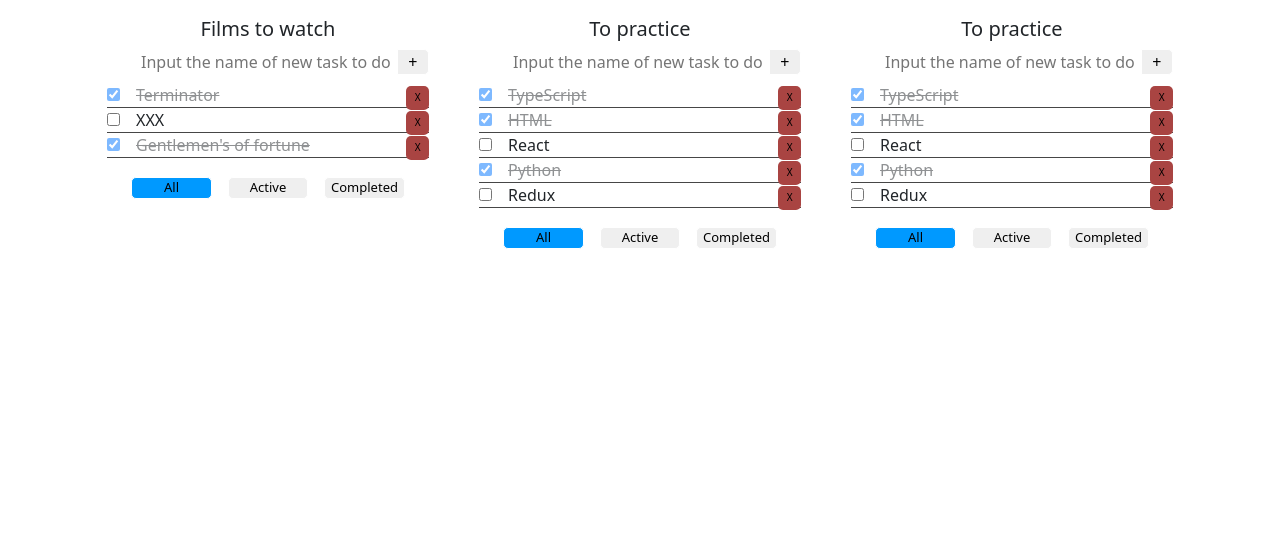
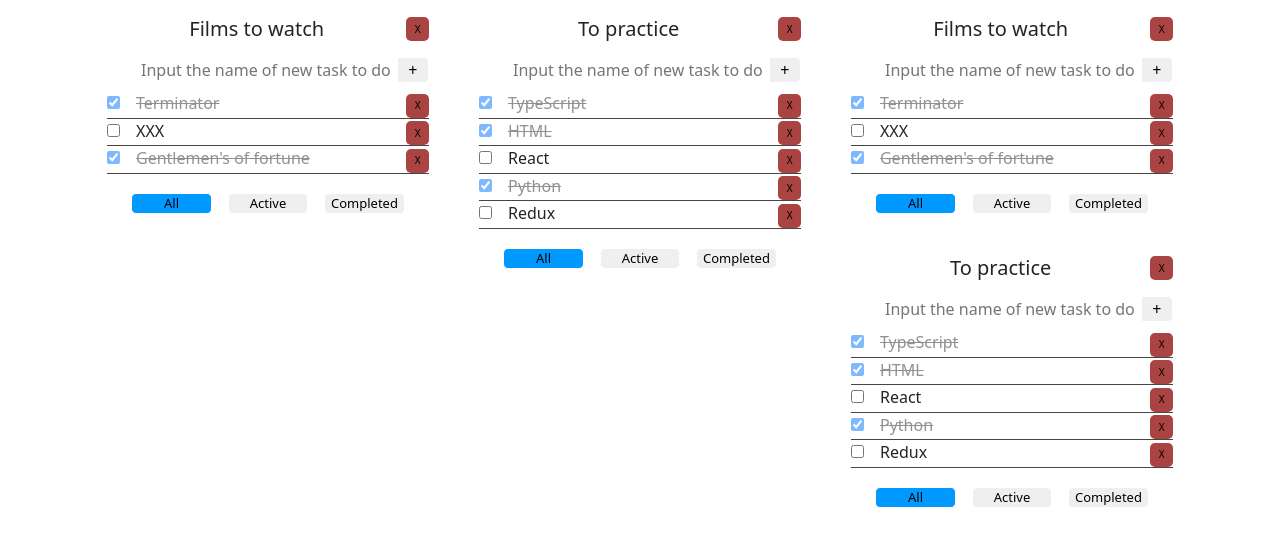
Before and after one commit to Deyvidas/todo-list-ts, a React (Create React App) app: page / in a window 1280 px wide. Shown: the top 546 px of the page. Built offline with nearby package versions, Linux system fonts and the light colour scheme.

Commit message:
Changed the structure of the HTML.

```diff
--- a/src/components/SubTaskElement.tsx
+++ b/src/components/SubTaskElement.tsx
@@ -1,4 +1,4 @@
-import { HTMLAttributes } from 'react';
+import { ButtonHTMLAttributes, HTMLAttributes } from 'react';
 import { InputHTMLAttributes } from 'react';
 
 import SubTaskModel from '../models/SubTaskModel';
@@ -24,6 +24,10 @@ export default function SubTaskElement(props: SubTasksProps) {
         checked: props.subTask.isDone,
         readOnly: true,
     };
+    const buttonDeleteProps: ButtonHTMLAttributes<HTMLButtonElement> = {
+        className: 'delete_button',
+        onClick: () => props.onClickDelete(props.subTask),
+    };
 
     return (
         <li className='task_card__subTask'>
@@ -33,7 +37,7 @@ export default function SubTaskElement(props: SubTasksProps) {
                 <span>{props.subTask.title}</span>
             </div>
             <div className='task_card__subTask_delete'>
-                <button onClick={() => props.onClickDelete(props.subTask)}>X</button>
+                <button {...buttonDeleteProps}>X</button>
             </div>
         </li>
     );
--- a/src/components/TaskCard.tsx
+++ b/src/components/TaskCard.tsx
@@ -97,14 +97,14 @@ export default function TaskCard({ task }: TaskCardProps) {
     }
 
     return (
-        //prettier-ignore
-        <td>
-            <div className='task_card'>
-                <h5 className='task_card__title'>{task.title}</h5>
-                <TaskCardInput {...taskCardInputProps} />
-                <SubTasksContainer {...subTasksContainerProps}/>
-                <TaskCardButtonsContainer {...taskCardButtonsProps}/>
+        <div className='task_card'>
+            <div className='task_card__title'>
+                <h5>{task.title}</h5>
+                <button className='delete_button'>X</button>
             </div>
-        </td>
+            <TaskCardInput {...taskCardInputProps} />
+            <SubTasksContainer {...subTasksContainerProps} />
+            <TaskCardButtonsContainer {...taskCardButtonsProps} />
+        </div>
     );
 }
--- a/src/components/TaskCardsContainer.tsx
+++ b/src/components/TaskCardsContainer.tsx
@@ -1,40 +1,18 @@
-import { ReactElement } from 'react';
-
 import TaskCard from './TaskCard';
 import TaskModel from '../models/TaskModel';
-
-type T = ReactElement<HTMLTableRowElement>;
 
 type TasksContainerProps = {
     tasks: Array<TaskModel>;
 };
 
 export default function TaskCardsContainer({ tasks }: TasksContainerProps) {
-    if (tasks.length === 0) return <></>;
+    function buildTaskCard(task: TaskModel) {
+        return (
+            <div key={task.id} className='column-3'>
+                <TaskCard task={task} />
+            </div>
+        );
+    }
 
-    return (
-        <table className='tasks_cards'>
-            <tbody>
-                <>{[...renderRowsWithTasks(tasks)]}</>
-            </tbody>
-        </table>
-    );
+    return <>{tasks.map(buildTaskCard)}</>;
 }
-
-function* renderRowsWithTasks(tasks: Array<TaskModel>): Generator<T> {
-    let row: Array<JSX.Element> = [<TaskCard key={tasks[0].id} task={tasks[0]} />];
-    let trAttrs = { key: 1 };
-
-    for (let i = 1; i < tasks.length; i++) {
-        const element = <TaskCard key={tasks[i].id} task={tasks[i]} />;
-        if (i % 3 === 0) {
-            yield <tr {...trAttrs}>{row}</tr>;
-            trAttrs.key++;
-            row = [element];
-        } else {
-            row.push(element);
-        }
-    }
-    yield <tr {...trAttrs}>{row}</tr>;
-    trAttrs.key++;
-}
--- a/src/dataStorage.ts
+++ b/src/dataStorage.ts
@@ -25,6 +25,13 @@ task3.bulkCreateSubTasks([
     new SubTaskModel('Redux', false),
 ]);
 
+let task4 = new TaskModel('Films to watch');
+task4.bulkCreateSubTasks([
+    new SubTaskModel('Terminator', true),
+    new SubTaskModel('XXX', false),
+    new SubTaskModel("Gentlemen's of fortune", true),
+]);
+
 export const tasksTodo2: TasksListModel = new TasksListModel([]);
 
-export const tasksTodo: TasksListModel = new TasksListModel([task1, task2, task3]);
+export const tasksTodo: TasksListModel = new TasksListModel([task1, task2, task4, task3]);
--- a/src/styles/styles.css
+++ b/src/styles/styles.css
@@ -8,11 +8,32 @@
 
   tr {
     vertical-align: top;
+
+    td {
+      width: 33%;
+      word-wrap: break-word;
+    }
   }
 }
 
+.delete_button {
+  width: 100%;
+  height: 1.5rem;
+  border-radius: 5px;
+  border: 0px;
+  background-color: rgb(169, 68, 66);
+
+  text-align: center;
+  font-size: 10px;
+}
+
+.column-3 {
+  float: left;
+  width: 33.33333%;
+  padding: 0.5rem;
+}
+
 .task_card {
-  margin: 0.5rem;
   padding: 1rem;
   padding-top: 0;
   min-width: 33%;
@@ -23,6 +44,15 @@
   .task_card__title {
     margin-block: 0.5rem;
     text-align: center;
+    display: flex;
+
+    h5 {
+      width: 93%;
+    }
+
+    .delete_button {
+      width: 7%;
+    }
   }
 
   .task_card__input {
@@ -72,18 +102,6 @@
         width: 7%;
         text-align: center;
         vertical-align: middle;
-
-        button {
-          width: 100%;
-          height: 100%;
-          border-radius: 5px;
-          border: 0px;
-          background-color: rgb(169, 68, 66);
-
-          text-align: center;
-          font-size: 10px;
-          color: black;
-        }
       }
     }
   }
```
